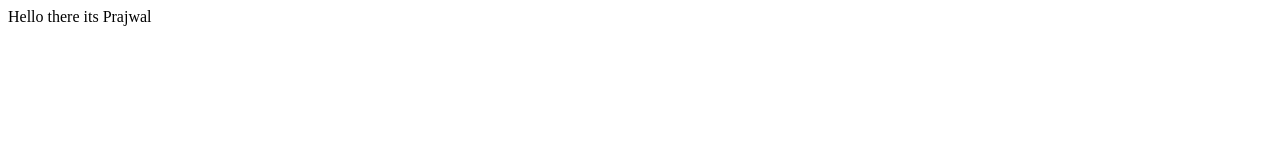
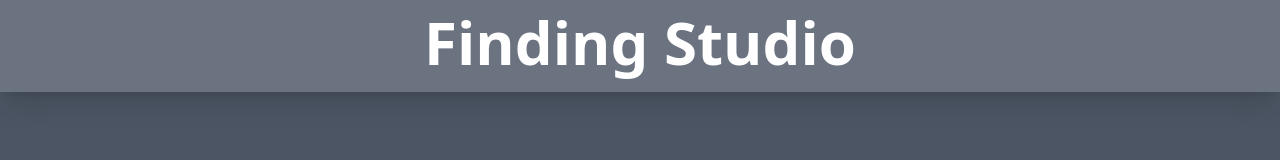
Before and after one commit to prajwalnagpure077/TheWebsite, a website: page public/index.html in a window 1280 px wide. Drawn offline with Linux system fonts and the light colour scheme.

Commit message:
tailwind configuration

```diff
--- a/index.html
+++ b/public/index.html
@@ -12,13 +12,16 @@
 
         gtag('config', 'G-GK2V4S47S3');
     </script>
-        <meta charset="UTF-8">
-        <meta name="viewport" content="width=device-width, initial-scale=1.0">
+    <meta charset="UTF-8">
+    <meta name="viewport" content="width=device-width, initial-scale=1.0">
+    <link rel="stylesheet" href="output.css">
     <title>Document</title>
+    <div class="bg-gray-500 text-6xl text-center text-white font-bold pt-3 pb-5 shadow-xl">
+        Finding Studio
+    </div>
 </head>
 
-<body>
-    Hello there its Prajwal
+<body class="bg-gray-600">
 </body>
 
 </html>
--- /dev/null
+++ b/src/input.css
@@ -0,0 +1,3 @@
+@tailwind base;
+@tailwind components;
+@tailwind utilities;
--- /dev/null
+++ b/tailwind.config.js
@@ -0,0 +1,8 @@
+/** @type {import('tailwindcss').Config} */
+module.exports = {
+  content: ["public/*.{html,js}", "./public/index.html"],
+  theme: {
+    extend: {},
+  },
+  plugins: [],
+}
```
Also changed, not shown: package.json (added, +8 -0 lines), public/output.css (added), src/output.css (added), 1 other file.
